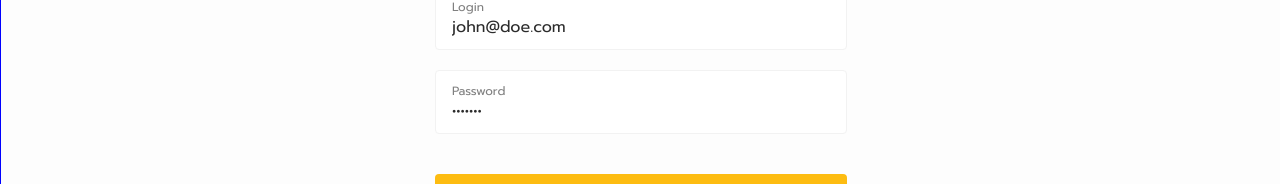
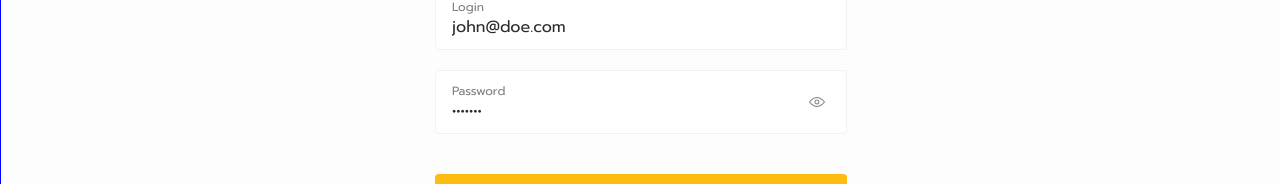
Before and after one commit to serkon/finn-play, a React (Create React App) app: page /login in a window 1280 px wide. Shown: the part 354-538 px from the top of the page. Built offline with nearby package versions, Linux system fonts and the light colour scheme.

Commit message:
feat: add icon support to input component

```diff
--- a/src/common/component/input/input.component.tsx
+++ b/src/common/component/input/input.component.tsx
@@ -1,10 +1,21 @@
+import React from 'react';
+
 interface InputProps extends React.InputHTMLAttributes<HTMLInputElement> {
   label: string;
+  icon?: string;
 }
 
-export const Input = ({ label, ...rest }: InputProps) => (
-  <label className="input-component">
-    <input type="text" {...rest} required />
-    <span>{label}</span>
-  </label>
-);
+export const Input = ({ label, icon, ...rest }: InputProps) => {
+  const ref = React.useRef<HTMLInputElement>(null);
+  const set = () => {
+    const type = (ref.current as HTMLInputElement).type === 'password' ? 'text' : 'password';
+    (ref.current as HTMLInputElement).type = type;
+  };
+  return (
+    <label className={`input-component${icon ? ' with-icon' : ''}`}>
+      <input type="text" {...rest} required ref={ref} />
+      <span>{label}</span>
+      {icon && <i className={`icon icon-${icon}`} onClick={set} />}
+    </label>
+  );
+};
--- a/src/common/component/user/login/login.screen.tsx
+++ b/src/common/component/user/login/login.screen.tsx
@@ -32,7 +32,7 @@ export const LoginScreen = () => {
       {state?.error && <p className="error">{state?.error}</p>}
       <form onSubmit={handleSubmit} className="login-form">
         <Input label="Login" defaultValue={'john@doe.com'} width="100%" name="username" />
-        <Input label="Password" defaultValue={'1234567'} type="password" name="password" />
+        <Input label="Password" defaultValue={'1234567'} type="password" name="password" icon="eyes" />
         <Button type="submit" className="btn-primary login-button">
           Login
         </Button>
```
